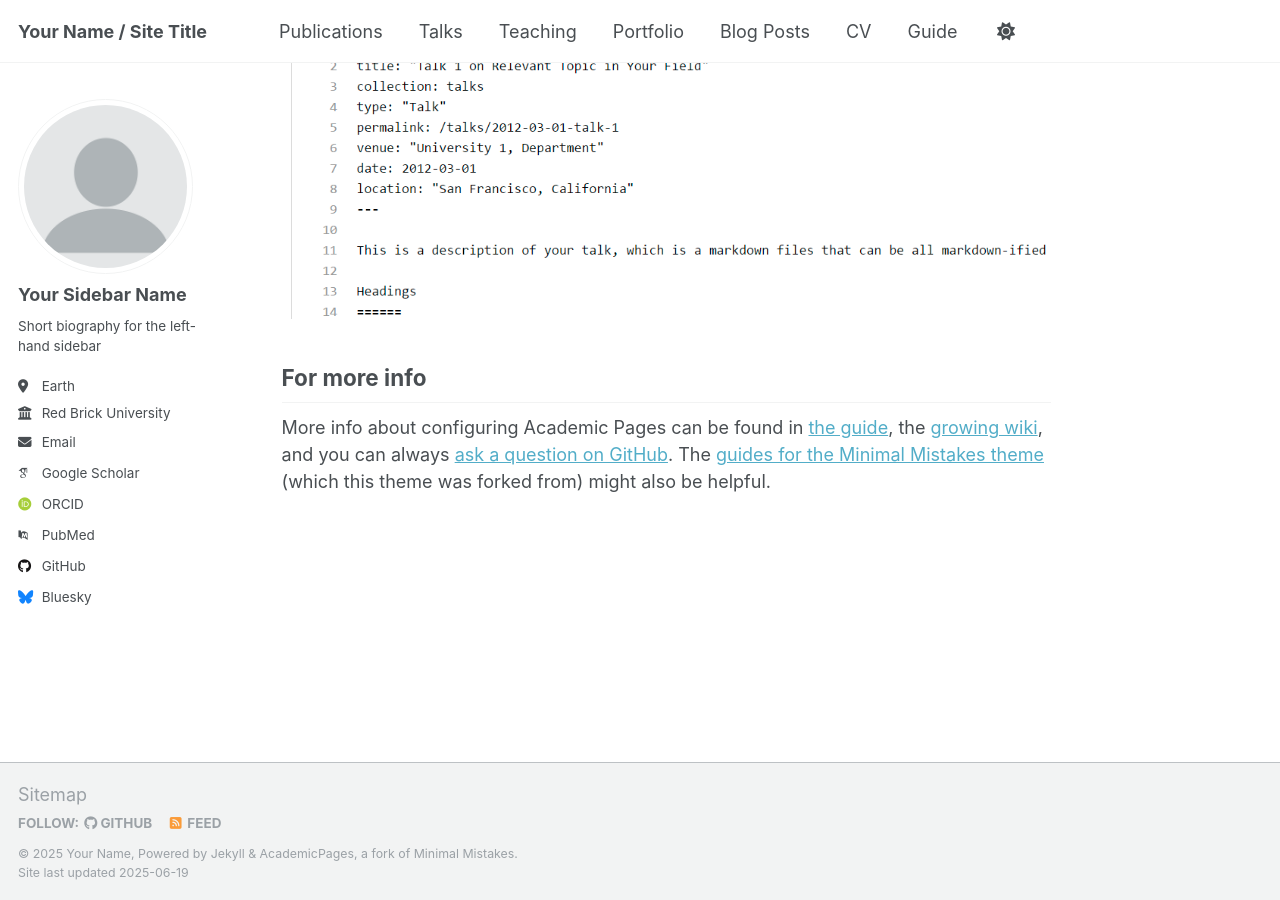
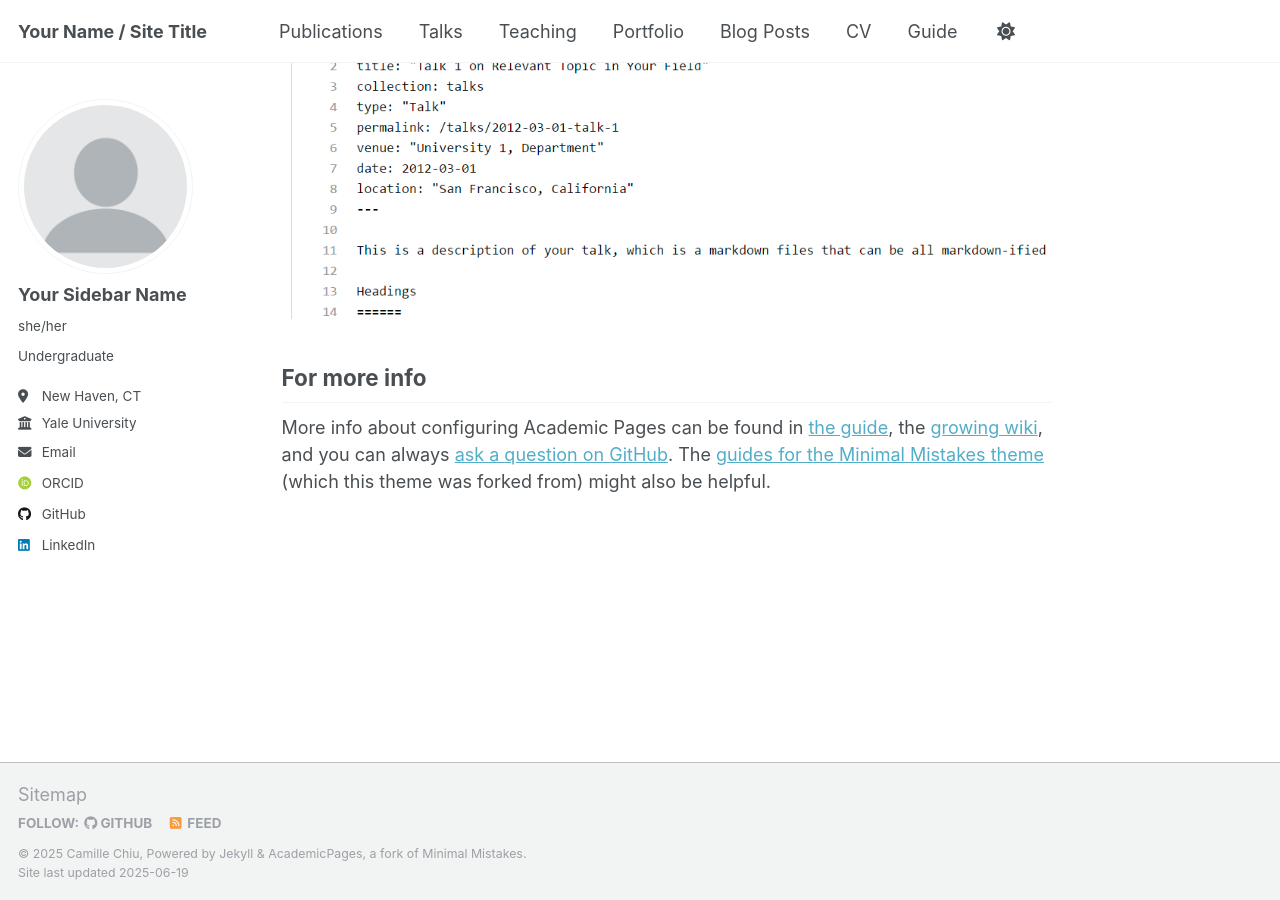
Before and after one commit to camchiu/camchiu.github.io, a Jekyll site: the page built from _pages/about.md, in a window 1280 px wide and 900 px high, scrolled down 2636 px. Built offline with Jekyll 4.4.1, drawn with Linux system fonts in a browser that asks for light colours; some web fonts are replaced.

Commit message:
Update _config.yml

```diff
--- a/_config.yml
+++ b/_config.yml
@@ -11,11 +11,11 @@
 site_theme               : "default"
 title                    : "Your Name / Site Title"
 title_separator          : "-"
-name                     : &name "Your Name"
+name                     : &name "Camille Chiu"
 description              : &description "personal description"
-url                      : https://academicpages.github.io # the base hostname & protocol for your site e.g. "https://[your GitHub username].github.io" or if you already have some other page hosted on Github then use "https://[your GitHub username].github.io/[Your Repo Name]"
+url                      : https://camchiu.github.io # the base hostname & protocol for your site e.g. "https://[your GitHub username].github.io" or if you already have some other page hosted on Github then use "https://[your GitHub username].github.io/[Your Repo Name]"
 baseurl                  : "" # the subpath of your site, e.g. "/blog"
-repository               : "academicpages/academicpages.github.io"
+repository               : "camchiu/camchiu.github.io"
 
 # Site Author - The following control what appear as part of the author content on the side bar.
 #               If a field is blank the icon and link will not appear, otherwise it will be shown.
@@ -24,21 +24,21 @@
   # Biographic information
   avatar           : "profile.png"
   name             : "Your Sidebar Name"
-  pronouns         : # example: "she/her"
-  bio              : "Short biography for the left-hand sidebar"
-  location         : "Earth"
-  employer         : "Red Brick University"
+  pronouns         : "she/her"
+  bio              : "Undergraduate"
+  location         : "New Haven, CT"
+  employer         : "Yale University"
   uri              : # URL
-  email            : "none@example.org"
+  email            : "camille.chiu@yale.edu"
 
   # Academic websites
   academia         : # URL
   arxiv            : # URL - Update with the correct link to your profile
-  googlescholar    : "https://scholar.google.com/citations?user=PS_CX0AAAAAJ"
+  googlescholar    : # "https://scholar.google.com/citations?user=PS_CX0AAAAAJ"
   impactstory      : # URL
-  orcid            : "http://orcid.org/yourorcidurl"
+  orcid            : "https://orcid.org/0000-0001-5915-4264"
   semantic         : # URL
-  pubmed           : "https://www.ncbi.nlm.nih.gov/pubmed/?term=john+snow"
+  pubmed           : # "https://www.ncbi.nlm.nih.gov/pubmed/?term=john+snow"
   researchgate     : # URL
   scopus           : # URL
 
@@ -51,7 +51,7 @@
   stackoverflow    : # User number or user number and name (i.e., use "1" or "1/jeff-atwood")
 
   # Social media
-  bluesky          : "bsky.app" # Replace this with you Bluesky username
+  bluesky          : # "bsky.app" # Replace this with you Bluesky username
   facebook         : # Username
   flickr           : # Username
   foursquare       : # Username
@@ -60,7 +60,7 @@
   keybase          : # Username
   instagram        : # Username
   lastfm           : # Username
-  linkedin         : # Username
+  linkedin         : "https://www.linkedin.com/in/camille-chiu-580a3a1a9"
   mastodon         : # URL
   medium           : # URL
   pinterest        : # Username
```
